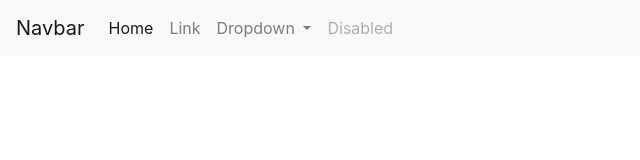
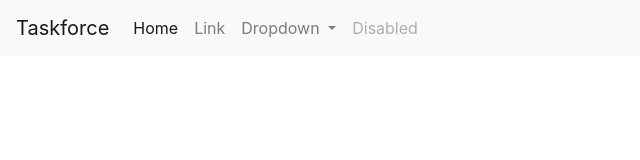
Before and after one commit to tforceAKA/tforceAKA.github.io, a plain HTML site: page docs/index.html in a window 1280 px wide. Shown: the whole page, without its empty margins (0-640 px from the left). Drawn offline with nearby package versions, Linux system fonts and the light colour scheme.

Commit message:
Update index.html

```diff
--- a/docs/index.html
+++ b/docs/index.html
@@ -12,7 +12,7 @@
   </head>
   <body>
     <nav class="navbar navbar-expand-lg navbar-light bg-light">
-  <a class="navbar-brand" href="#">Navbar</a>
+  <a class="navbar-brand" href="#">Taskforce</a>
   <button class="navbar-toggler" type="button" data-toggle="collapse" data-target="#navbarSupportedContent" aria-controls="navbarSupportedContent" aria-expanded="false" aria-label="Toggle navigation">
     <span class="navbar-toggler-icon"></span>
   </button>
```
